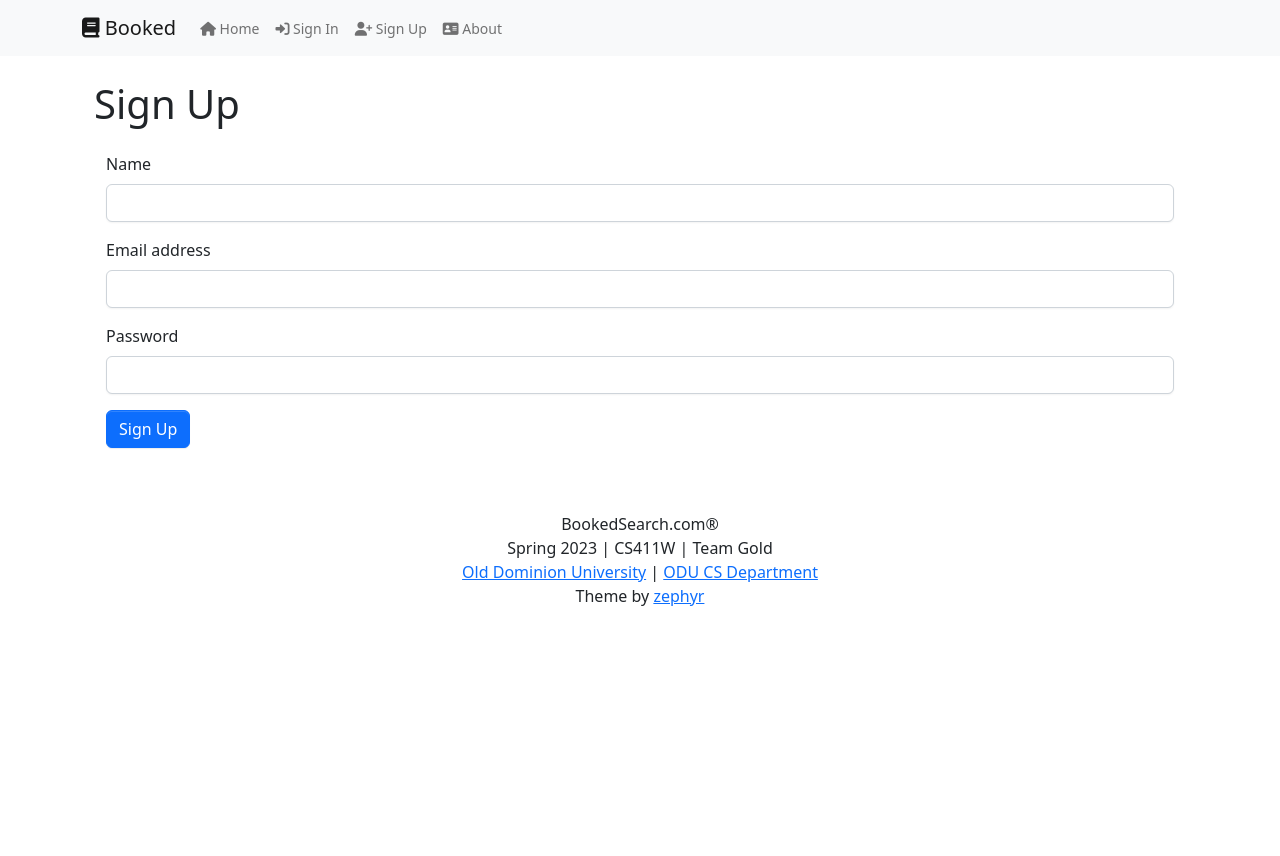
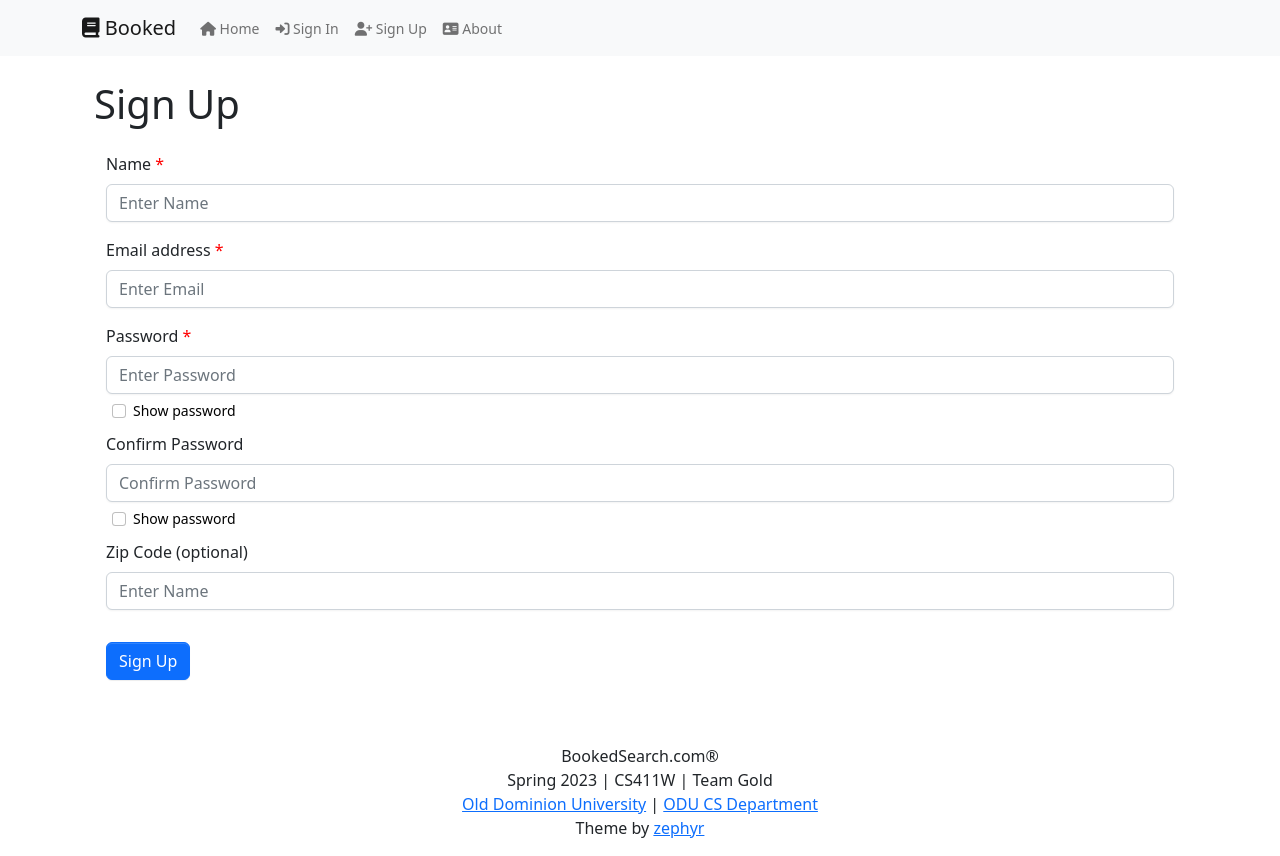
Before and after one commit to lvSojen/2023-Spring-CS411W-GOLD, a React (Create React App) app in the folder frontend/: page /signup in a window 1280 px wide. Before the commit the page ends 800 px from the top, so only its background shows below. Built offline with nearby package versions, Linux system fonts and the light colour scheme.

Commit message:
finish basic sign up form

```diff
--- a/frontend/src/components/common/SignUpForm.js
+++ b/frontend/src/components/common/SignUpForm.js
@@ -1,24 +1,136 @@
-import React from "react"
+import React, { useState } from "react"
 import { Container } from "react-bootstrap"
 import Button from "react-bootstrap/Button"
 import Form from "react-bootstrap/Form"
-function BookedSearch() {
+
+function SignUpform() {
+  const [showPassword, setShowPassword] = useState(false)
+  const [showConfirmPassword, setShowConfirmPassword] = useState(false)
+  const [passwordMatch, setPasswordMatch] = useState(true)
+  const [formErrors, setFormErrors] = useState({})
+
+  const togglePasswordVisibility = (fieldName) => {
+    if (fieldName === "password") {
+      setShowPassword(!showPassword)
+    } else if (fieldName === "confirmPassword") {
+      setShowConfirmPassword(!showConfirmPassword)
+    }
+  }
+
+  const validateForm = (formData) => {
+    const errors = {}
+    if (!formData.name) {
+      errors.name = "Name is required."
+    }
+    if (!formData.email) {
+      errors.email = "Email is required."
+    }
+    if (!formData.password) {
+      errors.password = "Password is required."
+    }
+    if (formData.password !== formData.confirmPassword) {
+      setPasswordMatch(false)
+      errors.confirmPassword = "Passwords do not match."
+    } else {
+      setPasswordMatch(true)
+    }
+    setFormErrors(errors)
+    return Object.keys(errors).length === 0
+  }
+
+  const handleSubmit = (event) => {
+    event.preventDefault()
+    const formData = Object.fromEntries(new FormData(event.target).entries())
+
+    if (validateForm(formData)) {
+      const isValidZip = /^\d{5}$/.test(formData.zipcode)
+      if (!isValidZip && formData.zipcode) {
+        setFormErrors({
+          ...formErrors,
+          zipcode: "Zip code must be a 5-digit number",
+        })
+        return
+      }
+
+      console.log(formData) // This will log the form data to the console
+      // Submit the data to the server using an HTTP request
+      event.target.reset() // Reset the form after submitting
+      setFormErrors({})
+    }
+  }
+
   return (
     <Container className="py-3">
-      <Form>
-      <Form.Group className="mb-3">
-          <Form.Label>Name</Form.Label>
-          <Form.Control type="text" />
+      <Form onSubmit={handleSubmit}>
+        <Form.Group className="mb-3" controlId="formName">
+          <Form.Label className="text-center">
+            Name <span style={{ color: "red" }}>*</span>
+          </Form.Label>
+          <Form.Control type="text" placeholder="Enter Name" name="name" />
+          {formErrors.name && (
+            <Form.Text className="text-danger">{formErrors.name}</Form.Text>
+          )}
         </Form.Group>
-        <Form.Group className="mb-3">
-          <Form.Label>Email address</Form.Label>
-          <Form.Control type="email" />
+        <Form.Group className="mb-3" controlId="formEmail">
+          <Form.Label className="text-center">
+            Email address <span style={{ color: "red" }}>*</span>
+          </Form.Label>
+          <Form.Control type="email" placeholder="Enter Email" name="email" />
+          {formErrors.email && (
+            <Form.Text className="text-danger">{formErrors.email}</Form.Text>
+          )}
         </Form.Group>
-        <Form.Group className="mb-3">
-          <Form.Label>Password</Form.Label>
-          <Form.Control type="text" />
+        <Form.Group controlId="formPassword">
+          <Form.Label className="text-center">
+            Password <span style={{ color: "red" }}>*</span>
+          </Form.Label>
+          <Form.Control
+            type={showPassword ? "text" : "password"}
+            placeholder="Enter Password"
+            name="password"
+          />
+          {formErrors.password && (
+            <Form.Text className="text-danger">{formErrors.password}</Form.Text>
+          )}
+          <Button variant="link" style={{ padding: 5 }}>
+            <Form.Check
+              type="checkbox"
+              label="Show password"
+              onClick={() => togglePasswordVisibility("password")}
+              style={{ color: "black", fontSize: "14px" }}
+            />
+          </Button>
         </Form.Group>
-        <Button variant="primary" type="submit">
+
+        <Form.Group controlId="formConfirmPassword">
+          <Form.Label className="text-center">Confirm Password</Form.Label>
+          <Form.Control
+            type={showConfirmPassword ? "text" : "password"}
+            placeholder="Confirm Password"
+            name="confirmPassword"
+          />
+          <Button variant="link" style={{ padding: 5 }}>
+            <Form.Check
+              type="checkbox"
+              label="Show password"
+              onClick={() => togglePasswordVisibility("confirmPassword")}
+              style={{ color: "black", fontSize: "14px" }}
+            />
+          </Button>
+          {!passwordMatch && (
+            <Form.Text className="text-danger">
+              Passwords do not match.
+            </Form.Text>
+          )}
+        </Form.Group>
+        <Form.Group className="mb-3" controlId="formZipCode">
+          <Form.Label className="text-center">Zip Code (optional)</Form.Label>
+          <Form.Control type="text" placeholder="Enter Name" name="zipcode" />
+          {formErrors.zipcode && (
+            <Form.Text className="text-danger">{formErrors.zipcode}</Form.Text>
+          )}
+        </Form.Group>
+        <Button className="mt-3" variant="primary" type="submit">
           Sign Up
         </Button>
       </Form>
@@ -26,4 +138,4 @@ function BookedSearch() {
   )
 }
 
-export default BookedSearch
+export default SignUpform
```
